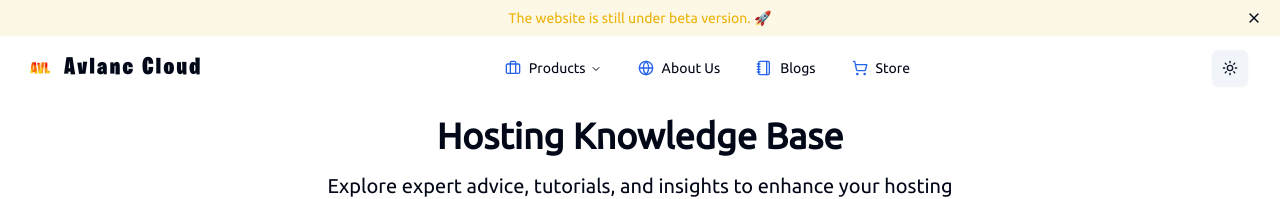
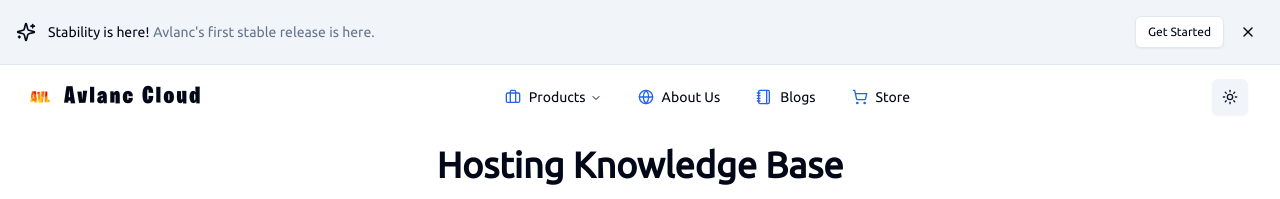
Before and after one commit to bugsum/avlanc-cloud, a Next.js app: page /blogs in a window 1280 px wide. Shown: the top 199 px of the page. Built offline with nearby package versions, Linux system fonts and the light colour scheme.

Commit message:
Updated the announcement banner

```diff
--- a/app/layout.tsx
+++ b/app/layout.tsx
@@ -4,9 +4,10 @@ import "./globals.css";
 import { Footer } from "@/components/footer";
 import { cn } from "@/lib/utils";
 import { Header } from "@/components/header/header";
-import { Announcement } from "@/components/ui/announcement";
+// import { Announcement } from "@/components/ui/announcement";
 import { ChatWidget } from "@/components/chat-widget";
 import { ubuntu } from "@/lib/fonts";
+import { Banner2 } from "@/components/Banner";
 
 // const inter = Inter({ subsets: ["latin"] });
 
@@ -69,11 +70,17 @@ export default function RootLayout({
           enableSystem
           disableTransitionOnChange
         >
-          <Announcement
+          <Banner2
+            title="Stability is here!"
+            description="Avlanc's first stable release is here."
+            buttonText="Get Started"
+            buttonUrl="/"
+          />
+          {/* <Announcement
             message="The website is still under beta version. 🚀"
             variant="warning"
             // link={{ text: "Learn More", href: "https://avlanc.com" }}
-          />
+          /> */}
           <ChatWidget />
           <Header />
           {children}
--- /dev/null
+++ b/components/Banner.tsx
@@ -0,0 +1,76 @@
+"use client";
+
+import { Sparkles, X } from "lucide-react";
+import { useState } from "react";
+
+import { Button } from "@/components/ui/button";
+
+interface Banner2Props {
+  title: string;
+  description: string;
+  buttonText: string;
+  buttonUrl: string;
+  defaultVisible?: boolean;
+}
+
+const Banner2 = ({
+  title = "Version 2.0 is now available!",
+  description = "Check out all the new features.",
+  buttonText = "Read update",
+  buttonUrl = "https://shadcnblocks.com",
+  defaultVisible = true,
+}: Banner2Props) => {
+  const [isVisible, setIsVisible] = useState(defaultVisible);
+
+  const handleClose = () => {
+    setIsVisible(false);
+  };
+
+  if (!isVisible) return null;
+
+  return (
+    <section className="w-full border-b bg-accent p-4 shadow-sm">
+      <div className="relative flex flex-col gap-4 md:flex-row md:items-center md:justify-between">
+        <Button
+          variant="ghost"
+          size="icon"
+          className="absolute right-0 top-0 h-8 w-8 md:hidden"
+          onClick={handleClose}
+        >
+          <X className="h-4 w-4" />
+        </Button>
+
+        <div className="flex flex-col items-start gap-3 pt-2 md:flex-row md:items-center md:pt-0">
+          <Sparkles className="h-5 w-5 flex-shrink-0" />
+          <div className="flex flex-col gap-1 md:flex-row md:items-center">
+            <p className="text-sm font-medium">{title}</p>
+            <p className="text-sm text-muted-foreground">{description}</p>
+          </div>
+        </div>
+
+        <div className="flex items-center gap-2">
+          <Button
+            variant="outline"
+            size="sm"
+            className="w-full md:w-auto"
+            asChild
+          >
+            <a href={buttonUrl} target="_self">
+              {buttonText}
+            </a>
+          </Button>
+          <Button
+            variant="ghost"
+            size="icon"
+            className="hidden h-8 w-8 md:inline-flex"
+            onClick={handleClose}
+          >
+            <X className="h-4 w-4" />
+          </Button>
+        </div>
+      </div>
+    </section>
+  );
+};
+
+export { Banner2 };
```
